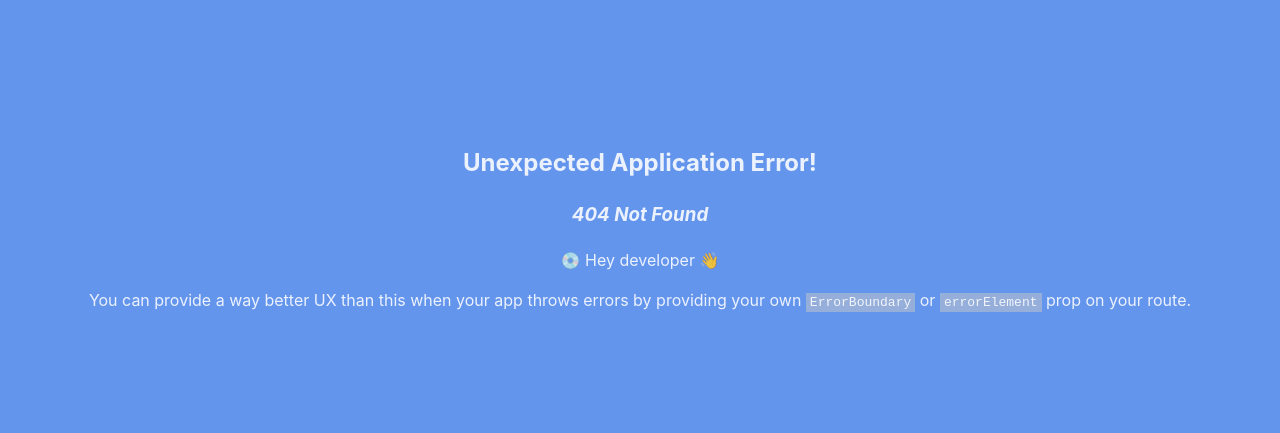
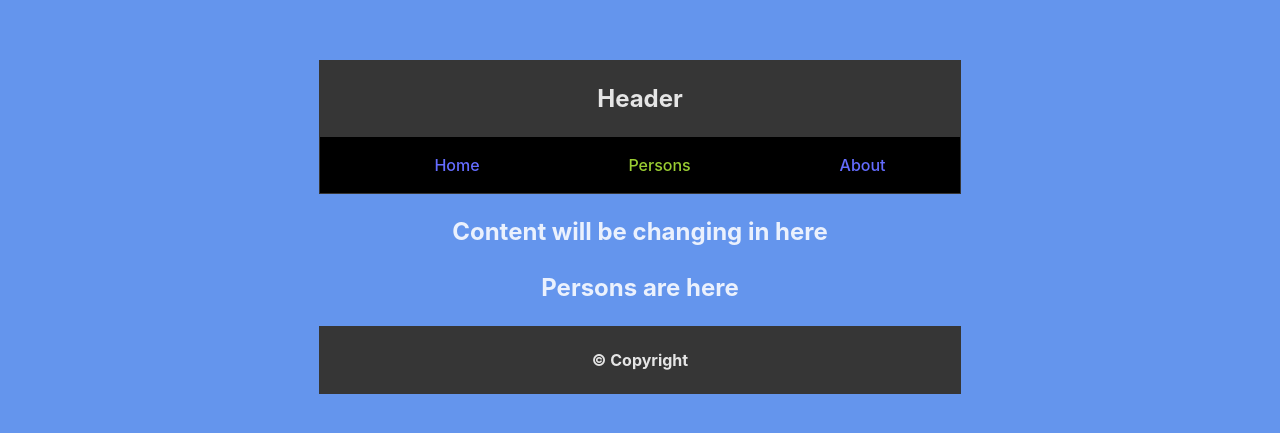
Before and after one commit to Nargissamatova/react_demo, a React app: page /persons in a window 1280 px wide. Before the commit this address had no page. Shown: the part 173-606 px from the top of the page. Built offline with nearby package versions, Linux system fonts and the light colour scheme; the HTML template or start-up script is replaced by a standard one.

Commit message:
New component added

```diff
--- a/src/App.jsx
+++ b/src/App.jsx
@@ -6,6 +6,7 @@ import { useState } from "react";
 import { Outlet, RouterProvider, createBrowserRouter } from "react-router-dom";
 import Home from "./pages/Home.jsx";
 import About from "./pages/About.jsx";
+import Persons from "./pages/Persons.jsx";
 import Root from "./Root.jsx";
 
 function App() {
@@ -15,6 +16,7 @@ function App() {
       element: <Root />,
       children: [
         { path: "/", element: <Home /> },
+        { path: "/persons", element: <Persons /> },
         { path: "/about", element: <About /> },
       ],
     },
--- /dev/null
+++ b/src/pages/Persons.jsx
@@ -0,0 +1,9 @@
+function Persons() {
+  return (
+    <>
+      <h2>Persons are here</h2>
+    </>
+  );
+}
+
+export default Persons;
```
